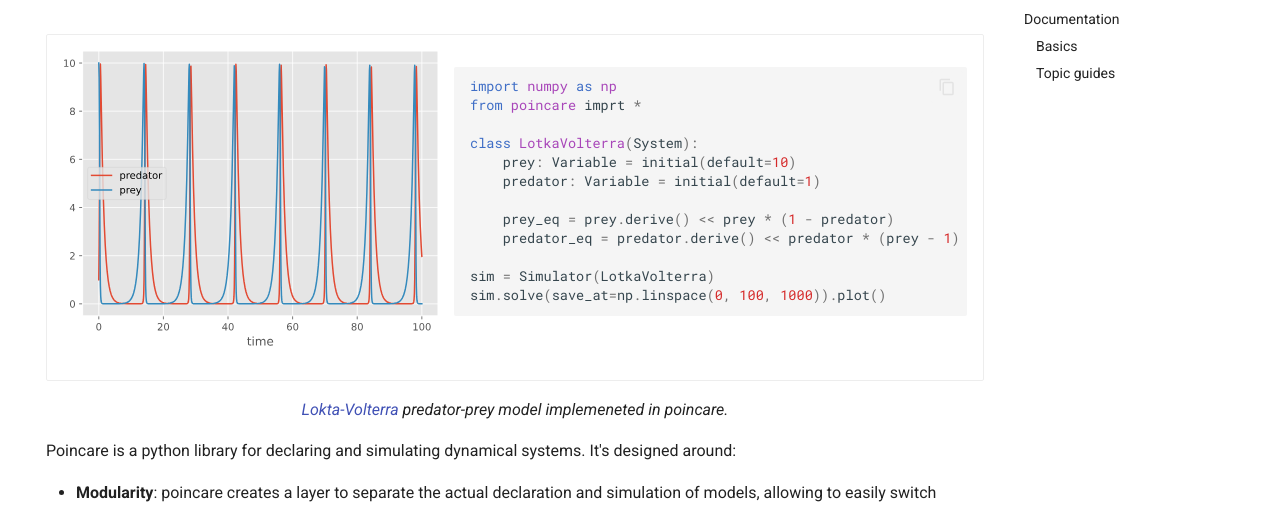
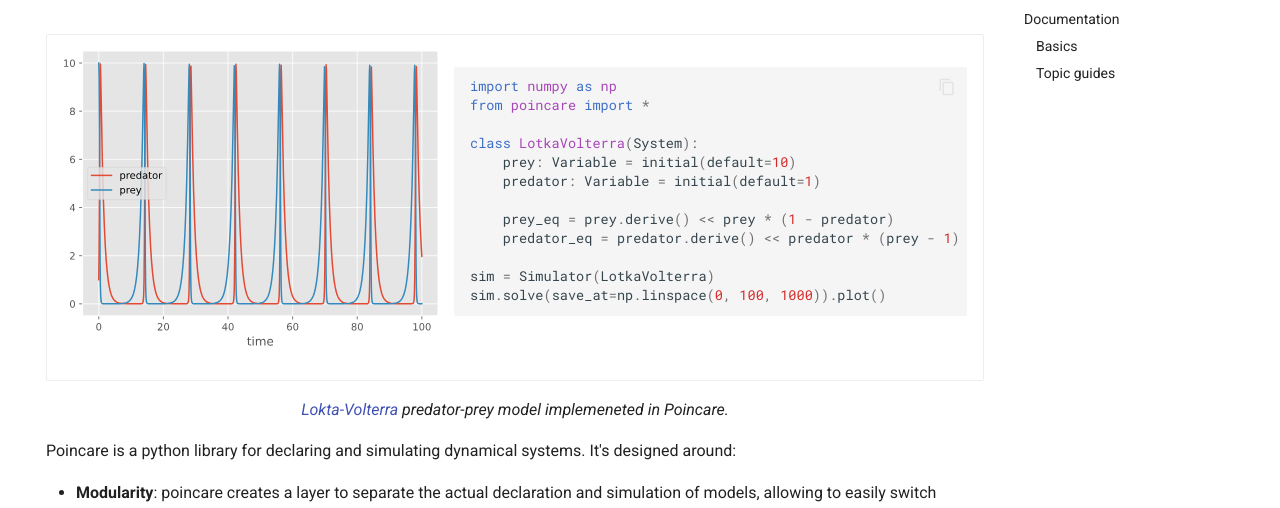
Before and after one commit to dyscolab/dyscolab.github.io, an MkDocs documentation site: the page built from docs/poincare.md, in a window 1280 px wide and 900 px high. Shown: the part 194-702 px from the top of the window. Built offline with MkDocs 1.6.1 and Material for MkDocs 9.7.7, drawn with Linux system fonts in a browser that asks for light colours.

Commit message:
Fixed typos

````diff
--- a/docs/poincare.md
+++ b/docs/poincare.md
@@ -10,7 +10,7 @@ hide:
 - ![Example](images/lokta_volterra_example.svg){ align=left , width="375" }
 ```py
 import numpy as np
-from poincare imprt *
+from poincare import *
 
 class LotkaVolterra(System):
     prey: Variable = initial(default=10)
@@ -23,7 +23,7 @@ sim = Simulator(LotkaVolterra)
 sim.solve(save_at=np.linspace(0, 100, 1000)).plot()
 ```
 </div>
-<div style="text-align:center;"> <i><a href="https://en.wikipedia.org/wiki/Lotka%E2%80%93Volterra_equations">Lokta-Volterra</a> predator-prey model implemeneted in poincare. </i></div>
+<div style="text-align:center;"> <i><a href="https://en.wikipedia.org/wiki/Lotka%E2%80%93Volterra_equations">Lokta-Volterra</a> predator-prey model implemeneted in Poincare. </i></div>
 
 Poincare is a python library for declaring and simulating dynamical systems. It's designed around:
 
````
Also changed, not shown: docs/simbio.md (+1 -1 lines).
